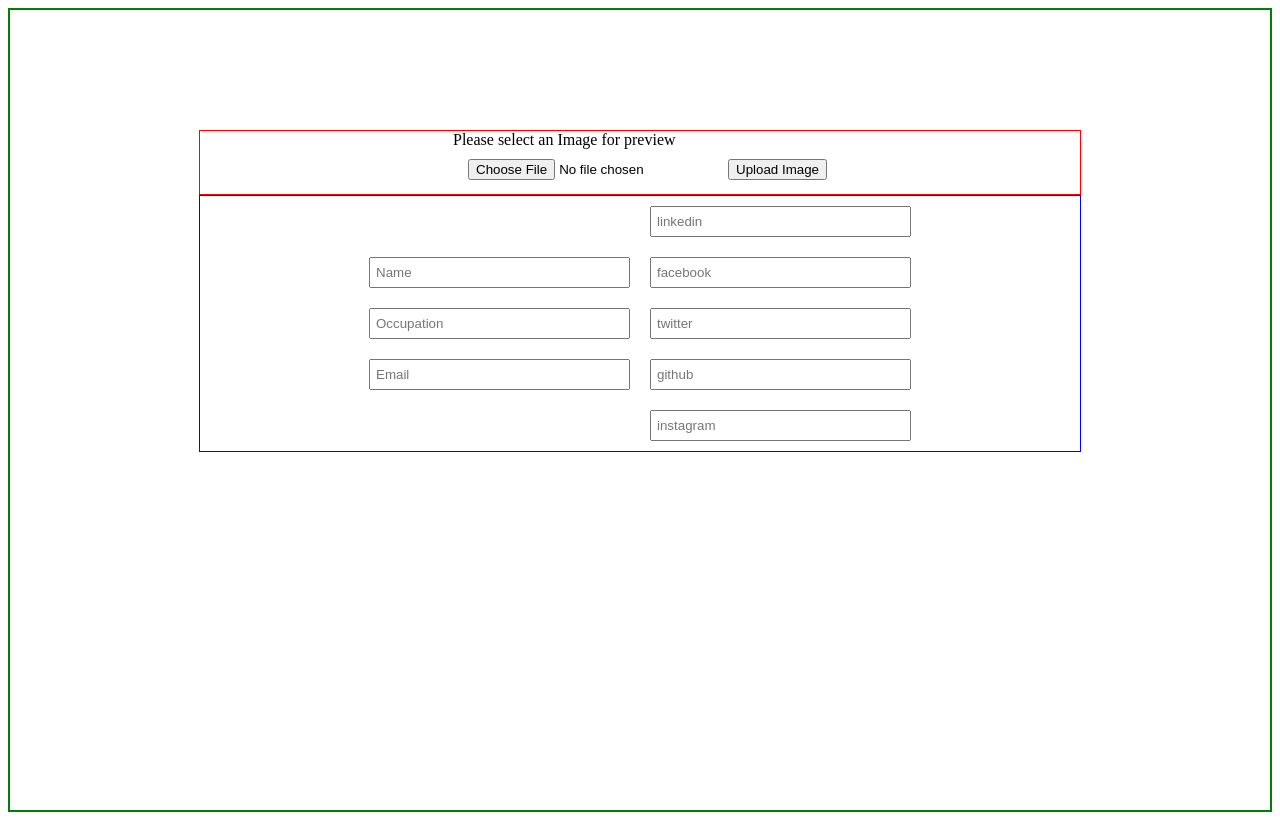
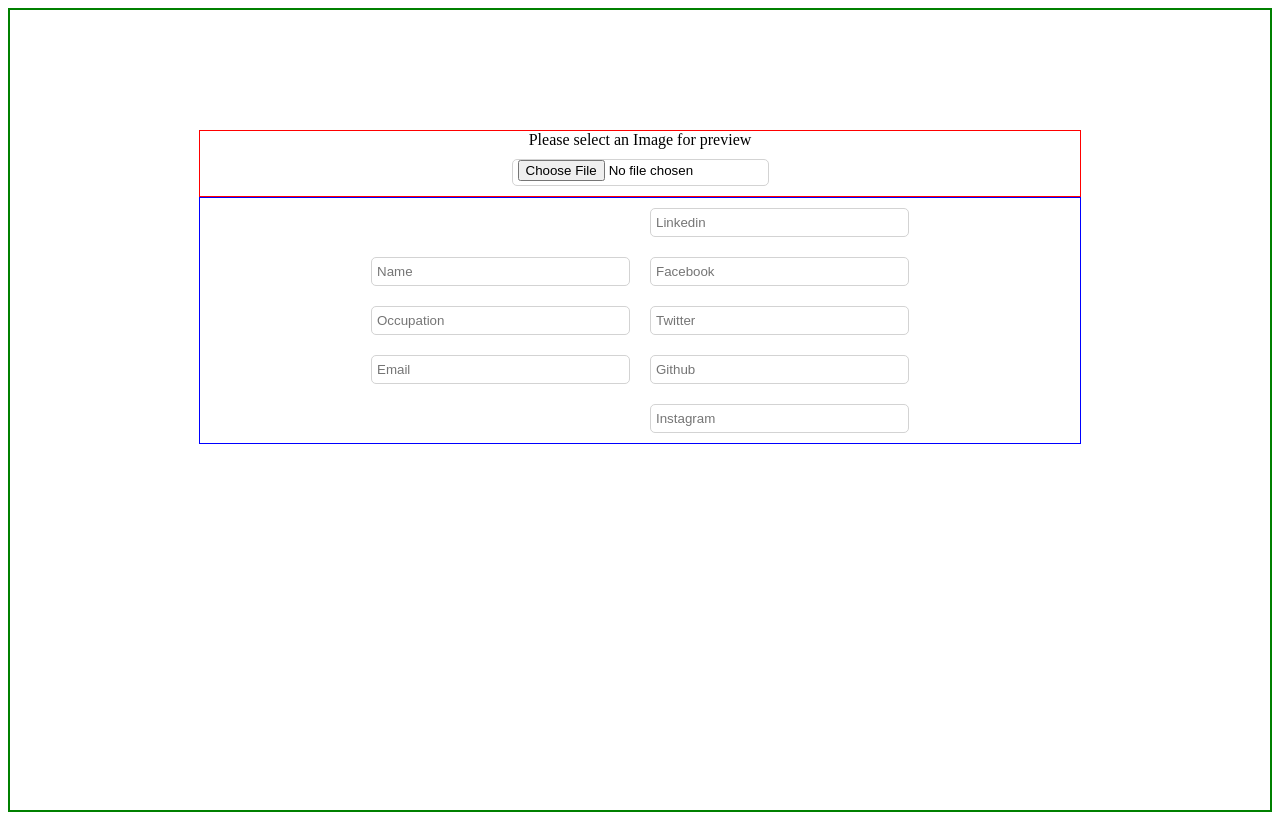
Before and after one commit to ZMcClung88/react-app-boilerplate, a React app: page / in a window 1280 px wide. Built offline with nearby package versions, Linux system fonts and the light colour scheme.

Commit message:
saving changes

```diff
--- a/components/Form.js
+++ b/components/Form.js
@@ -48,9 +48,9 @@ class Form extends Component {
                 {$imagePreview}
               </div>
               <input placeholder="Image" type="file" onChange={event => this.handleImageChange(event)} />
-              <button type="submit" onClick={event => this.handleSubmit(event)}>
+              {/* <button type="submit" onClick={event => this.handleSubmit(event)}>
                 Upload Image
-              </button>
+              </button> */}
             </div>
           </div>
           <div className="form_bottom">
@@ -60,11 +60,11 @@ class Form extends Component {
               <input placeholder="Email" />
             </div>
             <div className="social_media_links">
-              <input placeholder="linkedin" />
-              <input placeholder="facebook" />
-              <input placeholder="twitter" />
-              <input placeholder="github" />
-              <input placeholder="instagram" />
+              <input placeholder="Linkedin" />
+              <input placeholder="Facebook" />
+              <input placeholder="Twitter" />
+              <input placeholder="Github" />
+              <input placeholder="Instagram" />
             </div>
           </div>
         </form>
--- a/public/style.css
+++ b/public/style.css
@@ -11,13 +11,16 @@
   width: 70%;
 }
 
+.image-preview {
+  display: flex;
+  align-items: center;
+  justify-content: center;
+}
+
 .image-preview img {
   height: 250px;
   width: 250px;
   border-radius: 50%;
-  display: flex;
-  align-items: center;
-  justify-content: center;
   /* border: 3px solid red; */
 }
 
@@ -26,6 +29,8 @@ input {
   width: 250px;
   margin: 10px;
   padding-left: 5px;
+  border-radius: 5px;
+  border: 1px solid lightgrey;
 }
 
 .form_top {
```
